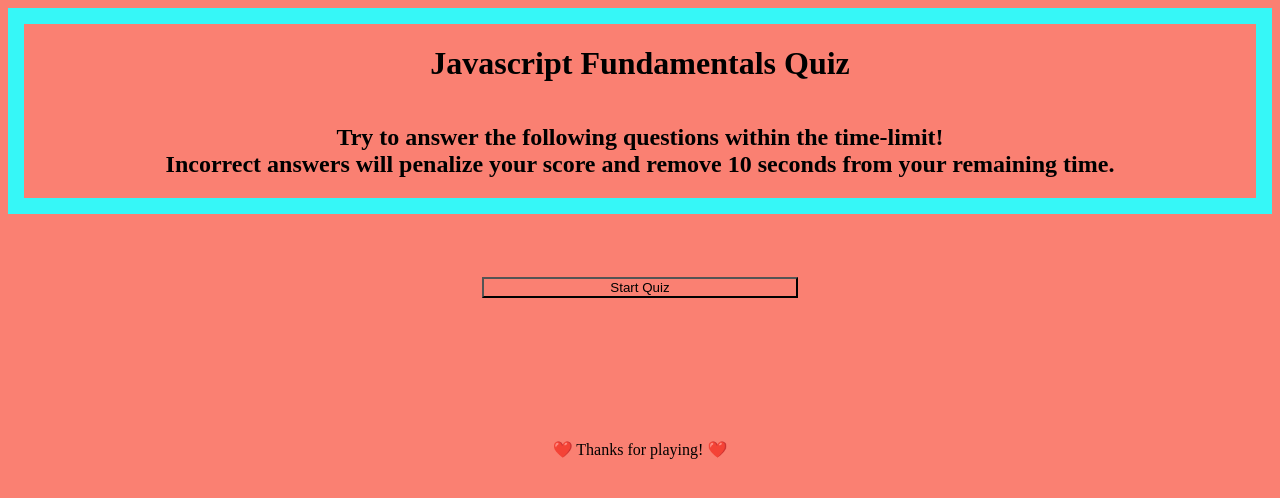
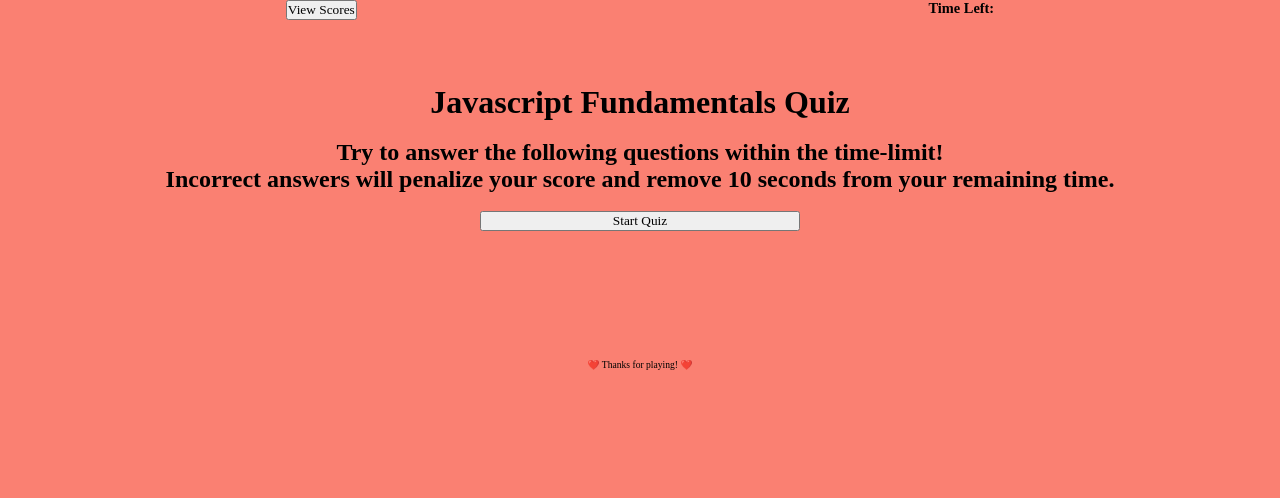
Before and after one commit to Sulxy/Javascript-Fundamentals-Quiz, a plain HTML site: page index.html in a window 1280 px wide. Drawn offline with Linux system fonts and the light colour scheme.

Commit message:
Further structured HTML, and more stylings in CSS.

```diff
--- /dev/null
+++ b/assets/questions.css
@@ -0,0 +1,12 @@
+:root {
+    background-color: salmon;
+    color: black;
+    font-size: 60%;
+ }
+
+ * {
+   margin: 0;
+   padding:0;
+   box-sizing: border-box;
+   font-family: 'Times New Roman', Times, serif;
+ }
--- a/assets/style.css
+++ b/assets/style.css
@@ -1,31 +1,64 @@
- * {
+ :root {
     background-color: salmon;
     color: black;
+    font-size: 60%;
+ }
+
+ * {
+   margin: 0;
+   padding:0;
+   box-sizing: border-box;
+   font-family: 'Times New Roman', Times, serif;
  }
 
  .container {
     display: flex;
     flex-wrap: wrap;
-    flex-direction: column;
+    justify-content: space-around;
     text-align: center;
-    border: 1em solid rgb(54, 247, 247);
+    cursor: pointer;
 }
 
-.button {
-    display: inline-block;
+.main {
+    display:inline-block;
     width: 100%;
     padding-top: 5%;
     font-size: 16px;
-
     text-align: center;
 }
 
 #button1 {
     width:25%;
-    cursor: grabbing;
+    cursor: pointer;
 }
 
 footer {
     text-align: center;
     padding-top: 10%;
 }
+
+.question-box {
+    display: flex;
+    width: 100%;
+    padding: 5%;
+    flex-wrap: wrap;
+    padding-top: 5%;
+    justify-content: center;
+
+}
+
+.answer {
+    cursor: pointer;
+}
+
+
+#score-button {
+    cursor: pointer;
+}
+
+
+
+
+
+/* Media query for answer buttons to adjust properly.
+    @375px, 768px */
--- a/index.html
+++ b/index.html
@@ -8,18 +8,21 @@
 </head>
 <body>
     <header class="container">
-        <h1>Javascript Fundamentals Quiz</h1>
-        <h2>Try to answer the following questions within the time-limit!<br>Incorrect answers will penalize your score and remove 10 seconds from your remaining time.</h2>
+       <button id="score-button">View Scores</button>
+       <h2>Time Left:</h2>
     </header>
-    <main class="button">
-        <button id="button1">Start Quiz</button>
 
+    <main class="main">
+        <h1>Javascript Fundamentals Quiz</h1><br>
+        <h2>Try to answer the following questions within the time-limit!<br>Incorrect answers will penalize your score and remove 10 seconds from your remaining time.</h2><br>
+        <a href="questions.html">
+            <button id="button1">Start Quiz</button>
+        </a>
+    </main>
 
-    </main>
     <footer>
         <p>❤️ Thanks for playing! ❤️</p>
     </footer>
-
-<script href="assets/script.js"></script>
+<script src="assets/script.js"></script>
 </body>
 </html>
```
Also changed, not shown: questions.html (added, +27 -0 lines), assets/questions.js (added).
